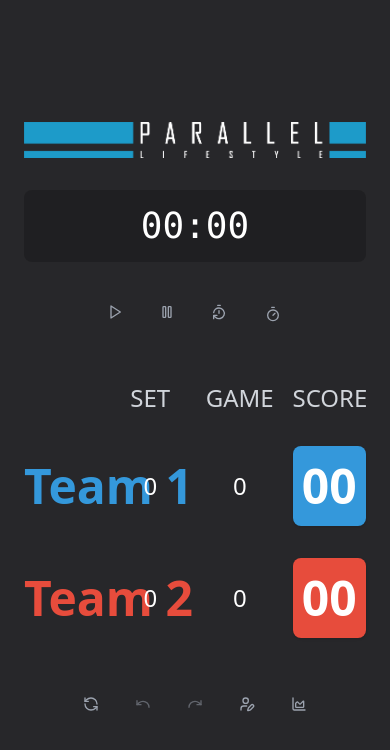
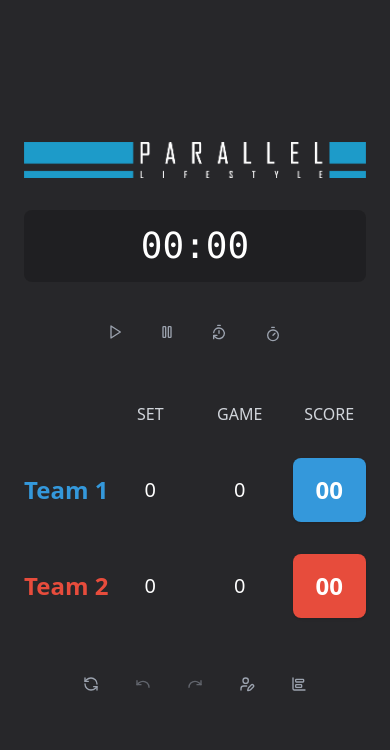
Before and after one commit to muhammadsufiyanbaig/padel, a Next.js app: page / in a window 390 px wide. Shown: the top 750 px of the page. Built offline with nearby package versions, Linux system fonts and the light colour scheme.

Commit message:
resoponsived

```diff
--- a/app/page.tsx
+++ b/app/page.tsx
@@ -12,6 +12,7 @@ import {
   TimerReset,
   UserPen,
   Trophy,
+  ChartBarBig,
 } from "lucide-react";
 import { Button } from "@/components/ui/button";
 import { Input } from "@/components/ui/input";
@@ -100,21 +101,6 @@ export default function PadelScoreboard() {
   useEffect(() => {
     console.log(`Timer: ${formatTime(time)}`);
   }, [time]);
-
-  useEffect(() => {
-    const handleOrientationChange = () => {
-      if (window.innerWidth < 768) {
-        alert("For the best experience, please use landscape mode.");
-      }
-    };
-
-    window.addEventListener("resize", handleOrientationChange);
-    handleOrientationChange();
-
-    return () => {
-      window.removeEventListener("resize", handleOrientationChange);
-    };
-  }, []);
 
   const setCustomTimer = () => {
     const minutes = parseInt(customMinutes, 10);
@@ -261,8 +247,18 @@ export default function PadelScoreboard() {
   // Download as CSV functionality
   const downloadCSV = () => {
     const rows = [
-      ["Team 1", "Sets", "Games", "Score", "Team 2", "Sets", "Games", "Score", "Match Time"],
-      ...allPreviousStats.map(stat => [
+      [
+        "Team 1",
+        "Sets",
+        "Games",
+        "Score",
+        "Team 2",
+        "Sets",
+        "Games",
+        "Score",
+        "Match Time",
+      ],
+      ...allPreviousStats.map((stat) => [
         stat.team1.name,
         stat.team1.set,
         stat.team1.game,
@@ -272,7 +268,7 @@ export default function PadelScoreboard() {
         stat.team2.game,
         stat.team2.score,
         stat.matchTime,
-      ])
+      ]),
     ];
 
     let csvContent = "data:text/csv;charset=utf-8,";
@@ -335,7 +331,7 @@ export default function PadelScoreboard() {
                 <Timer className="w-6 h-6 text-gray-400" />
               </Button>
             </DialogTrigger>
-            <DialogContent className="bg-zinc-900 border border-zinc-700 rounded-lg shadow-lg p-6 max-w-md mx-auto">
+            <DialogContent className="bg-zinc-900 border border-zinc-700 rounded-lg shadow-lg p-6 max-w-md mx-auto sm:max-w-xs">
               <DialogHeader className="mb-4 text-white">
                 <DialogTitle className="text-lg font-semibold text-gray-100">
                   Set Custom Timer
@@ -370,7 +366,7 @@ export default function PadelScoreboard() {
           </Dialog>
         </div>
         {/* Headers */}
-        <div className="grid grid-cols-4 gap-4 text-2xl text-gray-300 text-center sm:text-xl">
+        <div className="grid grid-cols-4 gap-4 text-base text-gray-300 text-center sm:text-xl">
           <div></div>
           <div>SET</div>
           <div>GAME</div>
@@ -379,17 +375,17 @@ export default function PadelScoreboard() {
 
         {/* Team 1 */}
         <div className="grid grid-cols-4 gap-4 items-center">
-          <div className="text-[#3498db] text-5xl font-extrabold sm:text-3xl whitespace-nowrap">
+          <div className="text-[#3498db] text-2xl font-extrabold sm:text-3xl whitespace-nowrap">
             {team1Name}
           </div>
-          <div className="text-center  text-white  text-2xl sm:text-xl">
+          <div className="text-center  text-white  text-xl sm:text-3xl">
             {team1.set}
           </div>
-          <div className="text-center  text-white text-2xl sm:text-xl">
+          <div className="text-center  text-white text-xl sm:text-3xl">
             {team1.game}
           </div>
           <Button
-            className={`bg-[#3498db] text-white text-5xl font-bold  w-full h-full rounded-lg p-4 sm:text-3xl`}
+            className={`bg-[#3498db] text-white text-2xl font-bold  w-full h-full rounded-lg p-4 sm:text-3xl`}
             onClick={() => updateScore("team1")}
             disabled={isMatchWon}
           >
@@ -399,17 +395,17 @@ export default function PadelScoreboard() {
 
         {/* Team 2 */}
         <div className="grid grid-cols-4 gap-4 items-center">
-          <div className="text-[#e74c3c] text-5xl font-extrabold sm:text-3xl  whitespace-nowrap">
+          <div className="text-[#e74c3c] text-2xl font-extrabold sm:text-3xl  whitespace-nowrap">
             {team2Name}
           </div>
-          <div className="text-center text-white text-2xl sm:text-xl">
+          <div className="text-center text-white text-xl sm:text-3xl">
             {team2.set}
           </div>
-          <div className="text-center text-white text-2xl sm:text-xl">
+          <div className="text-center text-white text-xl sm:text-3xl">
             {team2.game}
           </div>
           <Button
-            className={`bg-[#e74c3c] text-white text-5xl font-bold  w-full h-full rounded-lg p-4 sm:text-3xl`}
+            className={`bg-[#e74c3c] text-white text-2xl font-bold  w-full h-full rounded-lg p-4 sm:text-3xl`}
             onClick={() => updateScore("team2")}
             disabled={isMatchWon}
           >
@@ -425,12 +421,10 @@ export default function PadelScoreboard() {
               size="icon"
               onClick={() => setIsPopupOpen(true)}
             >
-              <ChartAreaIcon className="w-6 h-6 text-gray-400" />
+              <Trophy className="w-6 h-6 text-gray-400" />
             </Button>
           ) : (
-            ""
-          )}
-          <Button
+            <Button
             variant="ghost"
             size="icon"
             onClick={() => {
@@ -440,6 +434,8 @@ export default function PadelScoreboard() {
           >
             <RefreshCcw className="w-6 h-6 text-gray-400" />
           </Button>
+          )}
+
           <Button
             variant="ghost"
             size="icon"
@@ -469,10 +465,10 @@ export default function PadelScoreboard() {
             size="icon"
             onClick={() => setIsStatsDialogOpen(true)}
           >
-            <ChartAreaIcon className="w-6 h-6 text-gray-400" />
+            <ChartBarBig className="w-6 h-6 text-gray-400" />
           </Button>
           <Dialog open={isNameDialogOpen} onOpenChange={setIsNameDialogOpen}>
-            <DialogContent className="bg-zinc-900 border border-zinc-700 rounded-lg shadow-lg p-6 max-w-md mx-auto">
+            <DialogContent className="bg-zinc-900 border border-zinc-700 rounded-lg shadow-lg p-6 max-w-md mx-auto sm:max-w-xs">
               <DialogHeader className="mb-4">
                 <DialogTitle className="text-lg font-semibold text-gray-100">
                   Set Team Names
@@ -503,16 +499,16 @@ export default function PadelScoreboard() {
             </DialogContent>
           </Dialog>
           <Dialog open={isStatsDialogOpen} onOpenChange={setIsStatsDialogOpen}>
-            <DialogContent className="sm:max-w-[900px] bg-zinc-900 border border-zinc-700 rounded-xl shadow-2xl">
+            <DialogContent className="bg-zinc-900 border border-zinc-700 rounded-xl w-full max-w-3xl">
               <DialogHeader className="mb-6">
                 <DialogTitle className="text-3xl font-bold text-blue-400 text-center">
                   Match History
                 </DialogTitle>
-                <Button variant="ghost" size="icon" onClick={downloadCSV}>
-            <ArrowDownToLine className="w-6 h-6 text-gray-400" />
-          </Button>
+                <Button variant="ghost" size="icon" onClick={downloadCSV} className="ml-auto">
+                  <ArrowDownToLine className="w-6 h-6 text-gray-400" />
+                </Button>
               </DialogHeader>
-              <ScrollArea className="rounded-md">
+              <ScrollArea className="rounded-md  w-full">
                 <Table>
                   <TableHeader>
                     <TableRow className="bg-zinc-800">
@@ -591,7 +587,7 @@ export default function PadelScoreboard() {
 
         {/* Popup */}
         <Dialog open={isPopupOpen} onOpenChange={setIsPopupOpen}>
-          <DialogContent className="sm:max-w-[425px] bg-zinc-900 text-zinc-100 border-zinc-700 border">
+          <DialogContent className="bg-zinc-900 text-zinc-100 border-zinc-700 border">
             <DialogHeader>
               <DialogTitle className="text-2xl font-bold text-blue-400 flex items-center justify-center">
                 <Trophy className="w-6 h-6 mr-2 text-yellow-400" />
@@ -629,7 +625,7 @@ export default function PadelScoreboard() {
                   resetScores();
                   resetTimer();
                 }}
-                className="w-full mt-4 bg-blue-600 hover:bg-blue-700 text-white"
+                className="w-full mt-4 bg-blue-500 hover:bg-blue-400 text-white"
               >
                 Close and Reset
               </Button>
```
